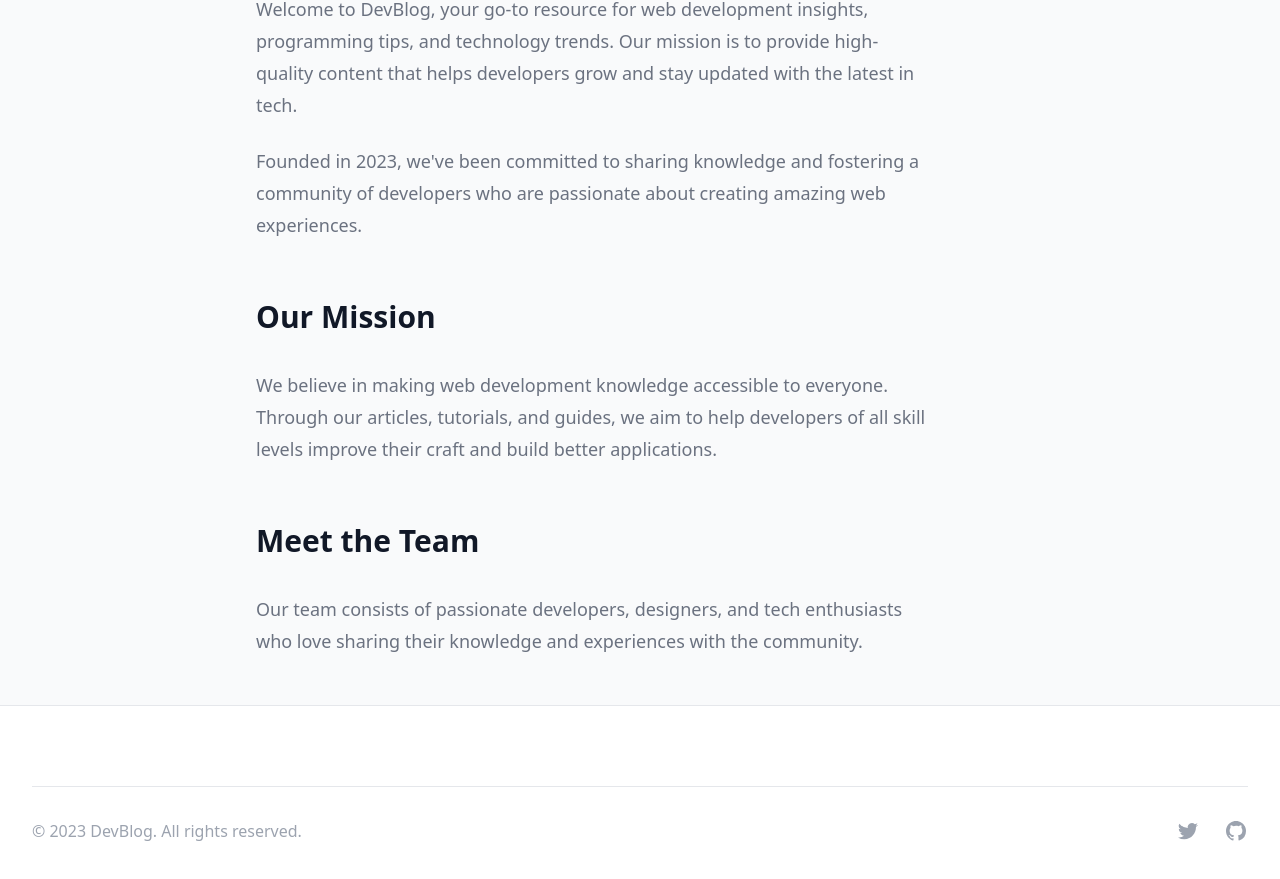
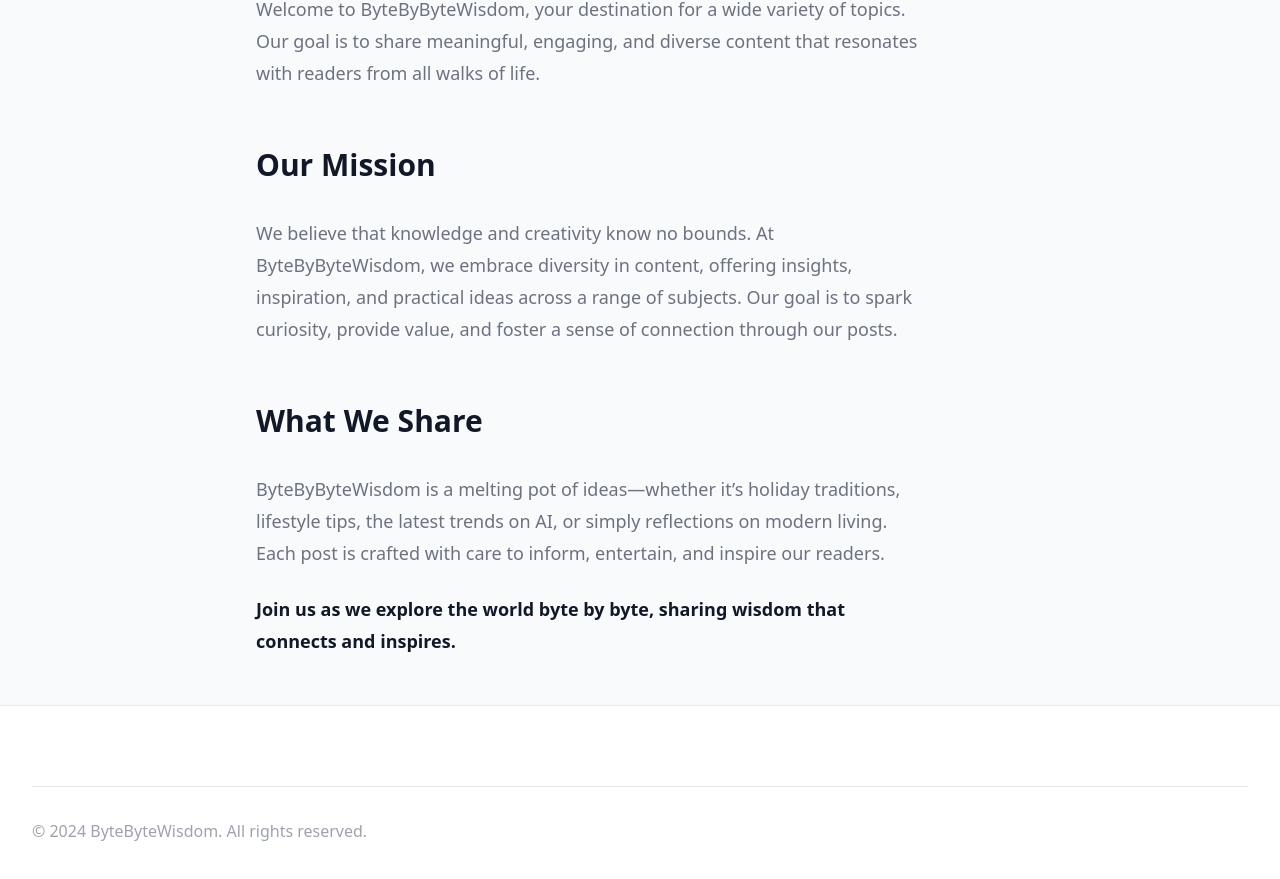
Before and after one commit to simo8el8attar/ByteByByteWisdomBlog2, a React (Vite) app: page /about in a window 1280 px wide. Shown: the part 191-1070 px from the top of the page. Built offline with nearby package versions, Linux system fonts and the light colour scheme; the HTML template or start-up script is replaced by a standard one.

Commit message:
added contact handling and fonctionality

```diff
--- a/index.html
+++ b/index.html
@@ -2,9 +2,9 @@
 <html lang="en">
   <head>
     <meta charset="UTF-8" />
-    <link rel="icon" type="image/svg+xml" href="/vite.svg" />
+    <link rel="icon" type="image/svg+xml" href="https://i.imgur.com/dr32MnA.jpeg" />
     <meta name="viewport" content="width=device-width, initial-scale=1.0" />
-    <title>DevBlog - Web Development Insights</title>
+    <title>Byte-By-Byte-Wisdom</title>
   </head>
   <body>
     <div id="root"></div>
--- a/src/components/Footer.jsx
+++ b/src/components/Footer.jsx
@@ -6,21 +6,10 @@ export default function Footer() {
       <div className="max-w-7xl mx-auto py-12 px-4 sm:px-6 lg:px-8">
         <div className="mt-8 border-t border-gray-200 pt-8 md:flex md:items-center md:justify-between">
           <div className="flex space-x-6 md:order-2">
-            <a href="#" className="text-gray-400 hover:text-gray-500">
-              <span className="sr-only">Twitter</span>
-              <svg className="h-6 w-6" fill="currentColor" viewBox="0 0 24 24">
-                <path d="M8.29 20.251c7.547 0 11.675-6.253 11.675-11.675 0-.178 0-.355-.012-.53A8.348 8.348 0 0022 5.92a8.19 8.19 0 01-2.357.646 4.118 4.118 0 001.804-2.27 8.224 8.224 0 01-2.605.996 4.107 4.107 0 00-6.993 3.743 11.65 11.65 0 01-8.457-4.287 4.106 4.106 0 001.27 5.477A4.072 4.072 0 012.8 9.713v.052a4.105 4.105 0 003.292 4.022 4.095 4.095 0 01-1.853.07 4.108 4.108 0 003.834 2.85A8.233 8.233 0 012 18.407a11.616 11.616 0 006.29 1.84" />
-              </svg>
-            </a>
-            <a href="#" className="text-gray-400 hover:text-gray-500">
-              <span className="sr-only">GitHub</span>
-              <svg className="h-6 w-6" fill="currentColor" viewBox="0 0 24 24">
-                <path fillRule="evenodd" d="M12 2C6.477 2 2 6.484 2 12.017c0 4.425 2.865 8.18 6.839 9.504.5.092.682-.217.682-.483 0-.237-.008-.868-.013-1.703-2.782.605-3.369-1.343-3.369-1.343-.454-1.158-1.11-1.466-1.11-1.466-.908-.62.069-.608.069-.608 1.003.07 1.531 1.032 1.531 1.032.892 1.53 2.341 1.088 2.91.832.092-.647.35-1.088.636-1.338-2.22-.253-4.555-1.113-4.555-4.951 0-1.093.39-1.988 1.029-2.688-.103-.253-.446-1.272.098-2.65 0 0 .84-.27 2.75 1.026A9.564 9.564 0 0112 6.844c.85.004 1.705.115 2.504.337 1.909-1.296 2.747-1.027 2.747-1.027.546 1.379.202 2.398.1 2.651.64.7 1.028 1.595 1.028 2.688 0 3.848-2.339 4.695-4.566 4.943.359.309.678.92.678 1.855 0 1.338-.012 2.419-.012 2.747 0 .268.18.58.688.482A10.019 10.019 0 0022 12.017C22 6.484 17.522 2 12 2z" clipRule="evenodd" />
-              </svg>
-            </a>
+
           </div>
           <p className="mt-8 text-base text-gray-400 md:mt-0 md:order-1">
-            &copy; 2023 DevBlog. All rights reserved.
+            &copy; 2024 ByteByteWisdom. All rights reserved.
           </p>
         </div>
       </div>
--- a/src/pages/About.jsx
+++ b/src/pages/About.jsx
@@ -1,35 +1,27 @@
 import React from 'react';
+
 export default function About() {
   return (
     <div className="bg-gray-50 min-h-screen">
       <div className="max-w-7xl mx-auto py-12 px-4 sm:px-6 lg:px-8">
         <div className="max-w-3xl mx-auto">
           <h1 className="text-3xl font-extrabold text-gray-900 sm:text-4xl mb-8">
-            About DevBlog
+            About ByteByByteWisdom
           </h1>
           <div className="prose prose-indigo prose-lg text-gray-500">
             <p>
-              Welcome to DevBlog, your go-to resource for web development insights,
-              programming tips, and technology trends. Our mission is to provide
-              high-quality content that helps developers grow and stay updated with
-              the latest in tech.
-            </p>
-            <p>
-              Founded in 2023, we've been committed to sharing knowledge and
-              fostering a community of developers who are passionate about creating
-              amazing web experiences.
+              Welcome to ByteByByteWisdom, your destination for a wide variety of topics. Our goal is to share meaningful, engaging, and diverse content that resonates with readers from all walks of life.
             </p>
             <h2>Our Mission</h2>
             <p>
-              We believe in making web development knowledge accessible to everyone.
-              Through our articles, tutorials, and guides, we aim to help developers
-              of all skill levels improve their craft and build better applications.
+              We believe that knowledge and creativity know no bounds. At ByteByByteWisdom, we embrace diversity in content, offering insights, inspiration, and practical ideas across a range of subjects. Our goal is to spark curiosity, provide value, and foster a sense of connection through our posts.
             </p>
-            <h2>Meet the Team</h2>
+            <h2>What We Share</h2>
             <p>
-              Our team consists of passionate developers, designers, and tech
-              enthusiasts who love sharing their knowledge and experiences with
-              the community.
+              ByteByByteWisdom is a melting pot of ideas—whether it’s holiday traditions, lifestyle tips, the latest trends on AI, or simply reflections on modern living. Each post is crafted with care to inform, entertain, and inspire our readers.
+            </p>
+            <p>
+              <strong>Join us as we explore the world byte by byte, sharing wisdom that connects and inspires.</strong>
             </p>
           </div>
         </div>
--- a/src/pages/Contact.jsx
+++ b/src/pages/Contact.jsx
@@ -1,5 +1,4 @@
-import React from 'react';
-import { useState } from 'react';
+import React, { useState } from 'react';
 import Button from '../components/ui/Button';
 import Input from '../components/ui/Input';
 import TextArea from '../components/ui/TextArea';
@@ -8,18 +7,61 @@ export default function Contact() {
   const [formData, setFormData] = useState({
     name: '',
     email: '',
-    message: ''
+    message: '',
   });
 
-  const handleSubmit = (e) => {
+  const [feedback, setFeedback] = useState({
+    success: null,
+    message: '',
+  });
+
+  const handleSubmit = async (e) => {
     e.preventDefault();
-    console.log('Form submitted:', formData);
+
+    // Simple front-end validation (optional)
+    if (!formData.name || !formData.email || !formData.message) {
+      setFeedback({
+        success: false,
+        message: 'Please fill out all fields before submitting.',
+      });
+      return;
+    }
+
+    try {
+      const response = await fetch('https://formspree.io/f/xnnqyndg', {
+        method: 'POST',
+        headers: {
+          Accept: 'application/json',
+          'Content-Type': 'application/json',
+        },
+        body: JSON.stringify(formData),
+      });
+
+      if (response.ok) {
+        setFeedback({
+          success: true,
+          message: 'Your message has been sent successfully!',
+        });
+        setFormData({ name: '', email: '', message: '' }); // Clear the form
+      } else {
+        const errorData = await response.json();
+        setFeedback({
+          success: false,
+          message: errorData?.error || 'Something went wrong. Please try again.',
+        });
+      }
+    } catch (error) {
+      setFeedback({
+        success: false,
+        message: 'An error occurred. Please check your internet connection and try again.',
+      });
+    }
   };
 
   const handleChange = (e) => {
     setFormData({
       ...formData,
-      [e.target.name]: e.target.value
+      [e.target.name]: e.target.value,
     });
   };
 
@@ -57,10 +99,21 @@ export default function Contact() {
                 onChange={handleChange}
                 required
               />
-              <Button type="submit">
-                Send Message
-              </Button>
+              <Button type="submit">Send Message</Button>
             </form>
+
+            {/* Feedback Message */}
+            {feedback.message && (
+              <div
+                className={`mt-4 p-3 rounded ${
+                  feedback.success
+                    ? 'bg-green-100 text-green-800'
+                    : 'bg-red-100 text-red-800'
+                }`}
+              >
+                {feedback.message}
+              </div>
+            )}
           </div>
         </div>
       </div>
--- a/src/pages/Home.jsx
+++ b/src/pages/Home.jsx
@@ -11,7 +11,8 @@ export default function Home() {
             Welcome to Byte By Byte Wisdom
           </h1>
           <p className="mt-3 max-w-2xl mx-auto text-xl text-gray-500 sm:mt-4">
-            Building Knowledge, One Insight at a Time
+
+"Exploring Ideas, Inspiring Growth, Byte by Byte"
           </p>
         </div>
         <div className="mt-12 grid gap-8 md:grid-cols-2 lg:grid-cols-3">
```
Also changed, not shown: 2 other files (tests, documents, lock files or other folders).
